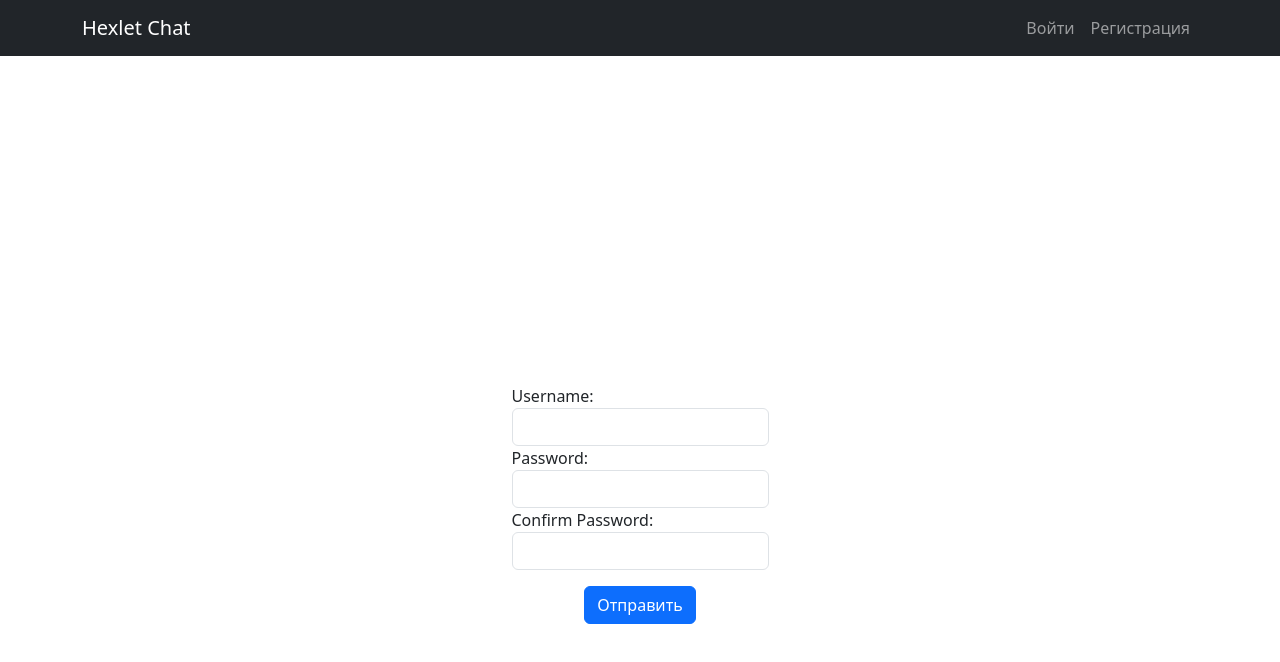
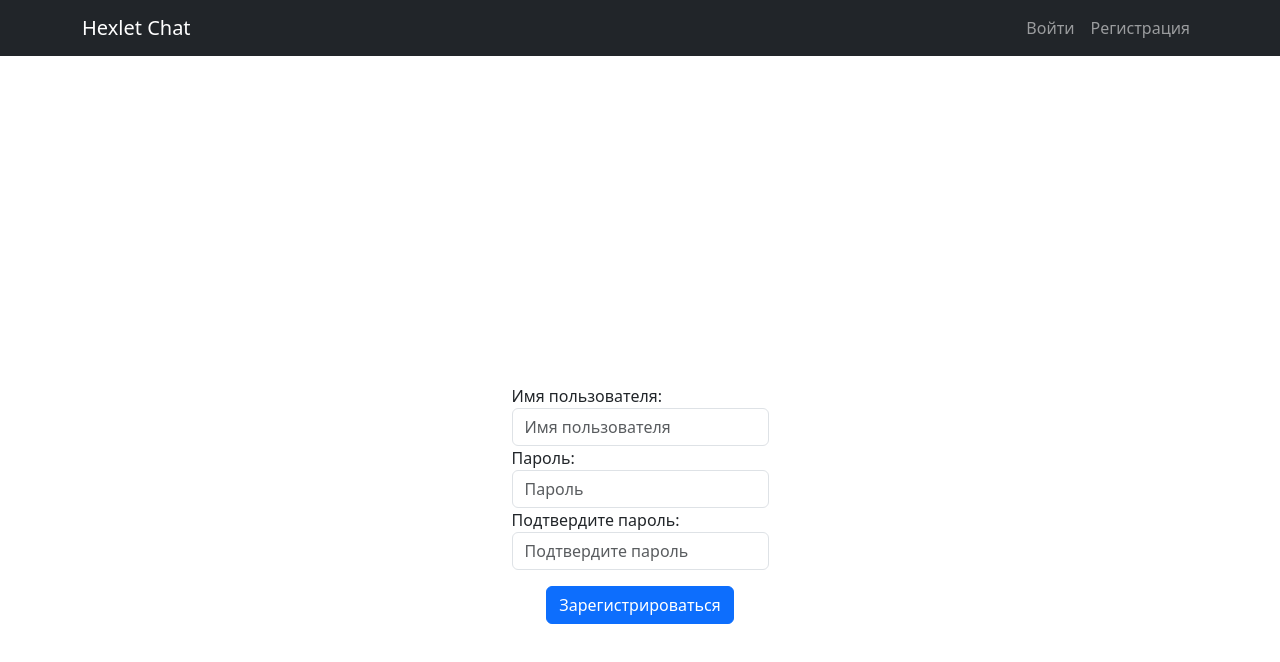
Before and after one commit to DeIndi/frontend-project-12, a React (Create React App) app: page /signup in a window 1280 px wide. Shown: the top 662 px of the page. Built offline with nearby package versions, Linux system fonts and the light colour scheme; no server answers.

Commit message:
SignUp locale fixed

```diff
--- a/src/components/SignUp.jsx
+++ b/src/components/SignUp.jsx
@@ -1,5 +1,6 @@
 import React from 'react';
 import { Formik, Field, Form } from 'formik';
+import { useTranslation } from 'react-i18next';
 import * as yup from 'yup';
 import axios from 'axios';
 import { useNavigate } from 'react-router-dom';
@@ -8,6 +9,8 @@ import { useAuth } from '../hooks/index.jsx';
 import routes from '../routes';
 
 const SignUp = () => {
+  const { t } = useTranslation();
+
   const schema = yup.object({
     username: yup.string().length(6),
     password: yup.string().required('Password is required'),
@@ -54,19 +57,19 @@ const SignUp = () => {
                     <div className="container d-flex justify-content-center align-items-center vh-100 mt-5">
                         <Form>
                             <div className="form-group">
-                                <label htmlFor="username">Username:</label>
-                                <Field name="username" onChange={formik.handleChange} type="text" className={classNames('form-control', formik.errors.username ? 'is-invalid' : null)} />
+                                <label htmlFor="username">{t('userInfo.username')}:</label>
+                                <Field placeholder={t('userInfo.username')} name="username" id="username" onChange={formik.handleChange} type="text" className={classNames('form-control', formik.errors.username ? 'is-invalid' : null)} />
                             </div>
                             <div className="form-group">
-                                <label htmlFor="password">Password:</label>
-                                <Field name="password" onChange={formik.handleChange} type="password" className={classNames('form-control', formik.errors.password ? 'is-invalid' : null)} />
+                                <label htmlFor="password">{t('userInfo.password')}:</label>
+                                <Field name="password" id="password" onChange={formik.handleChange} type="password" placeholder={t('userInfo.password')} className={classNames('form-control', formik.errors.password ? 'is-invalid' : null)} />
                             </div>
                             <div className="form-group">
-                                <label htmlFor="passwordConfirmation">Confirm Password:</label>
-                                <Field name="passwordConfirmation" onChange={formik.handleChange} type="password" className={classNames('form-control', formik.errors.passwordConfirmation ? 'is-invalid' : null)} />
+                                <label htmlFor="confirmPassword">{t('userInfo.confirmPassword')}:</label>
+                                <Field name="passwordConfirmation" id="confirmPassword" onChange={formik.handleChange} placeholder={t('userInfo.confirmPassword')} type="password" className={classNames('form-control', formik.errors.passwordConfirmation ? 'is-invalid' : null)} />
                             </div>
                             <div className="text-center mt-3 mb-0">
-                                <button type="submit" className="btn btn-primary">Отправить</button>
+                                <button type="submit" className="btn btn-primary">{t('signUp.register')}</button>
                             </div>
                         </Form>
                     </div>
--- a/src/locales/ru.js
+++ b/src/locales/ru.js
@@ -30,6 +30,7 @@ const localeRu = {
     userInfo: {
       username: 'Имя пользователя',
       password: 'Пароль',
+      confirmPassword: 'Подтвердите пароль',
     },
     headerNavBar: {
       header: 'Hexlet Chat',
@@ -41,7 +42,7 @@ const localeRu = {
       matchingProblem: 'Неверные имя пользователя или пароль',
     },
     signUp: {
-      register: 'Регистрация',
+      register: 'Зарегистрироваться',
       close: 'Закрыть',
     },
     errors: {
```
